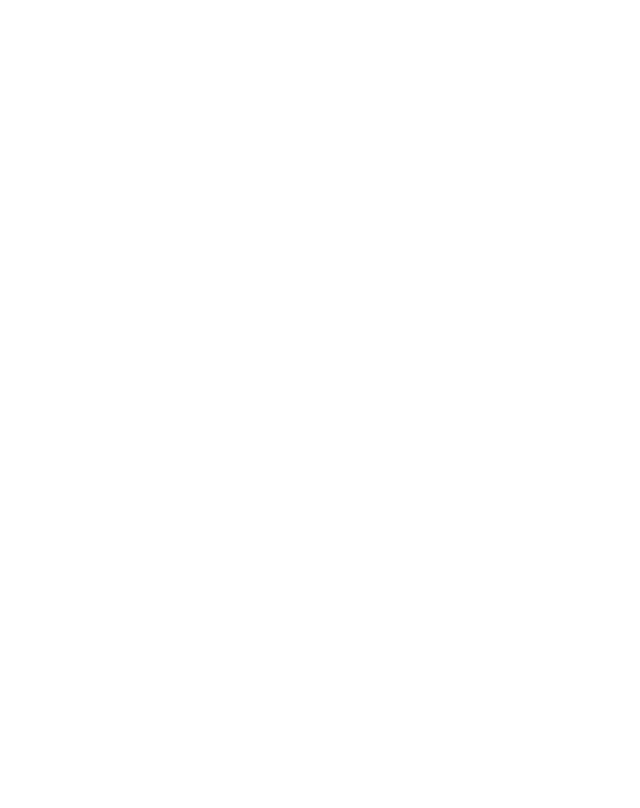
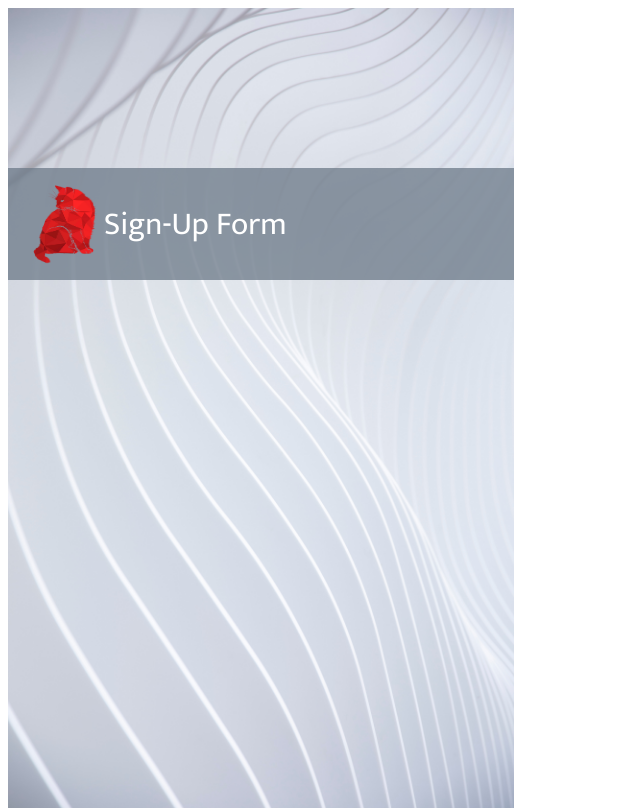
Before and after one commit to ty-hoffman/sign-up-form, a plain HTML site: page index.html in a window 1280 px wide. Shown: the whole page, without its empty margins (0-640 px from the left). Drawn offline with Linux system fonts and the light colour scheme.

Commit message:
Complete left-side banner

```diff
--- a/index.html
+++ b/index.html
@@ -7,6 +7,22 @@
     <title>Sign Up Form</title>
 </head>
 <body>
+    <div class="left-side">
+        <div class="banner">
+            <img class="logo" src="./cat-logo.png">
+            Sign-Up Form
+        </div>
+    </div>
+    <div class="right-side">
+        <div class="header">
 
+        </div>
+        <form action="">
+
+        </form>
+        <div class="log-in">
+
+        </div>
+    </div>
 </body>
 </html>
--- a/style.css
+++ b/style.css
@@ -0,0 +1,42 @@
+@font-face {
+    font-family: mukta;
+    src: url(./Mukta-Regular.ttf);
+}
+
+html {
+    height: 100%;
+}
+body {
+    display: flex;
+    height: 100%;
+}
+.logo {
+    width: 5rem;
+    height: 5rem;
+}
+.left-side {
+    display: flex;
+    justify-content: center;
+    background-image: url(./background.jpg);
+    background-size: cover;
+    flex: 40% 0 0;
+}
+.banner {
+    background-color: rgba(108, 122, 137, .75);
+    color: white;
+    margin-top: 10rem;
+    padding: 1rem;
+    height: fit-content;
+    align-items: center;
+    justify-content: flex-start;
+    display: flex;
+    white-space: nowrap;
+    width: 100%;
+    font-size: 2rem;
+    font-family: mukta, sans-serif;
+
+
+}
+.right-side {
+    flex: 60% 0 0;
+}
```
